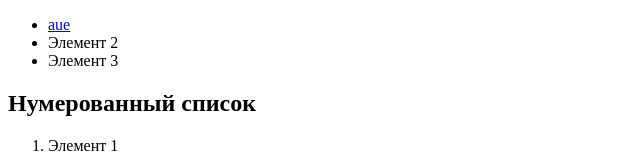
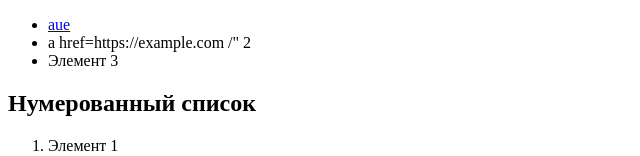
Before and after one commit to Valera145/Valera145.github.io, a plain HTML site: page index.html in a window 1280 px wide. Shown: the top 156 px of the page, without its empty margins (0-640 px from the left). Drawn offline with Linux system fonts and the light colour scheme.

Commit message:
Update index.html

```diff
--- a/index.html
+++ b/index.html
@@ -16,7 +16,7 @@
 
     <ul>
       <li><a href="http://kubsu.ru/"> aue </a> </li>
-      <li>Элемент 2</li>
+      <li>a href=https://example.com /" 2</li>
       <li>Элемент 3</li>
     </ul>
 
```
